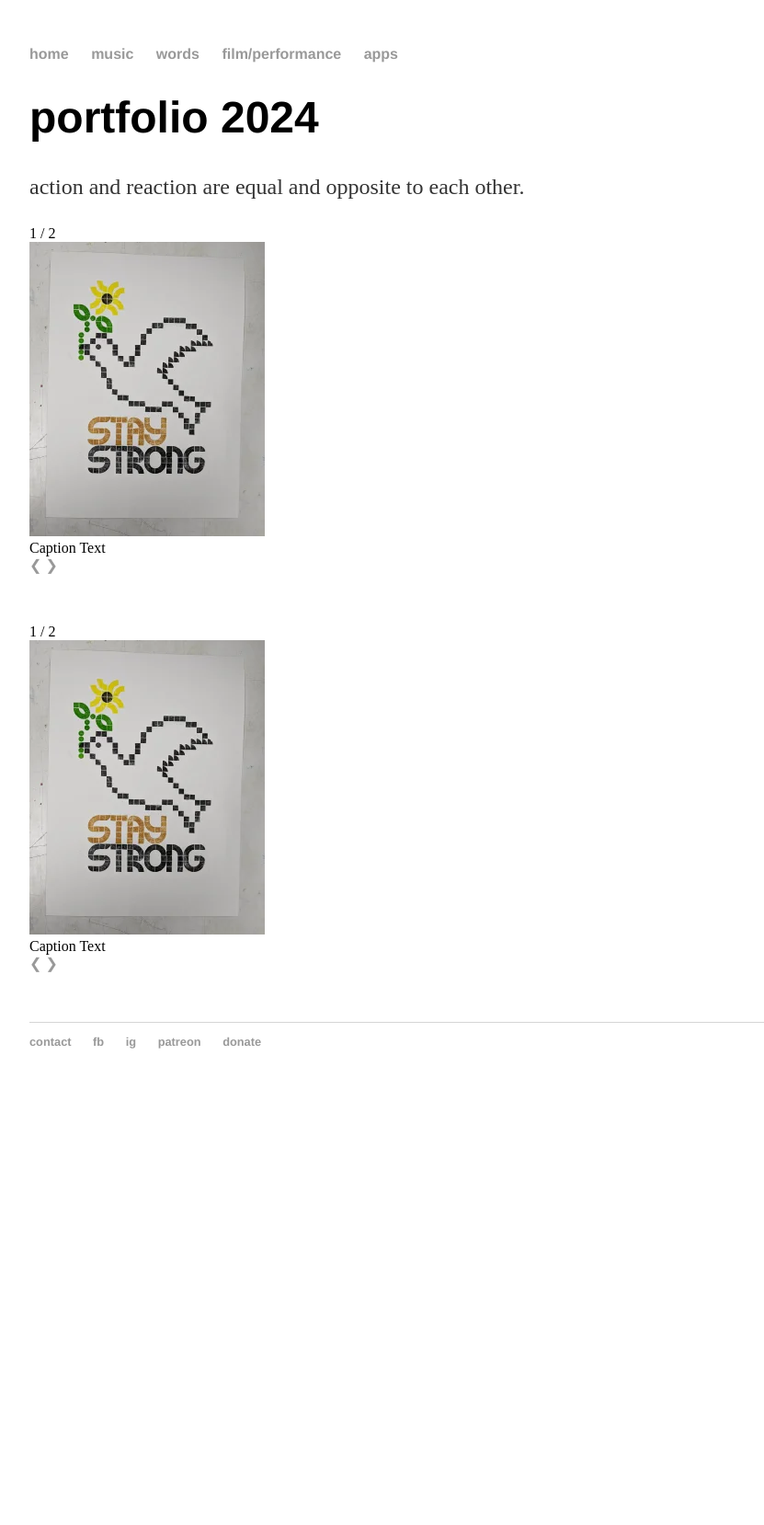
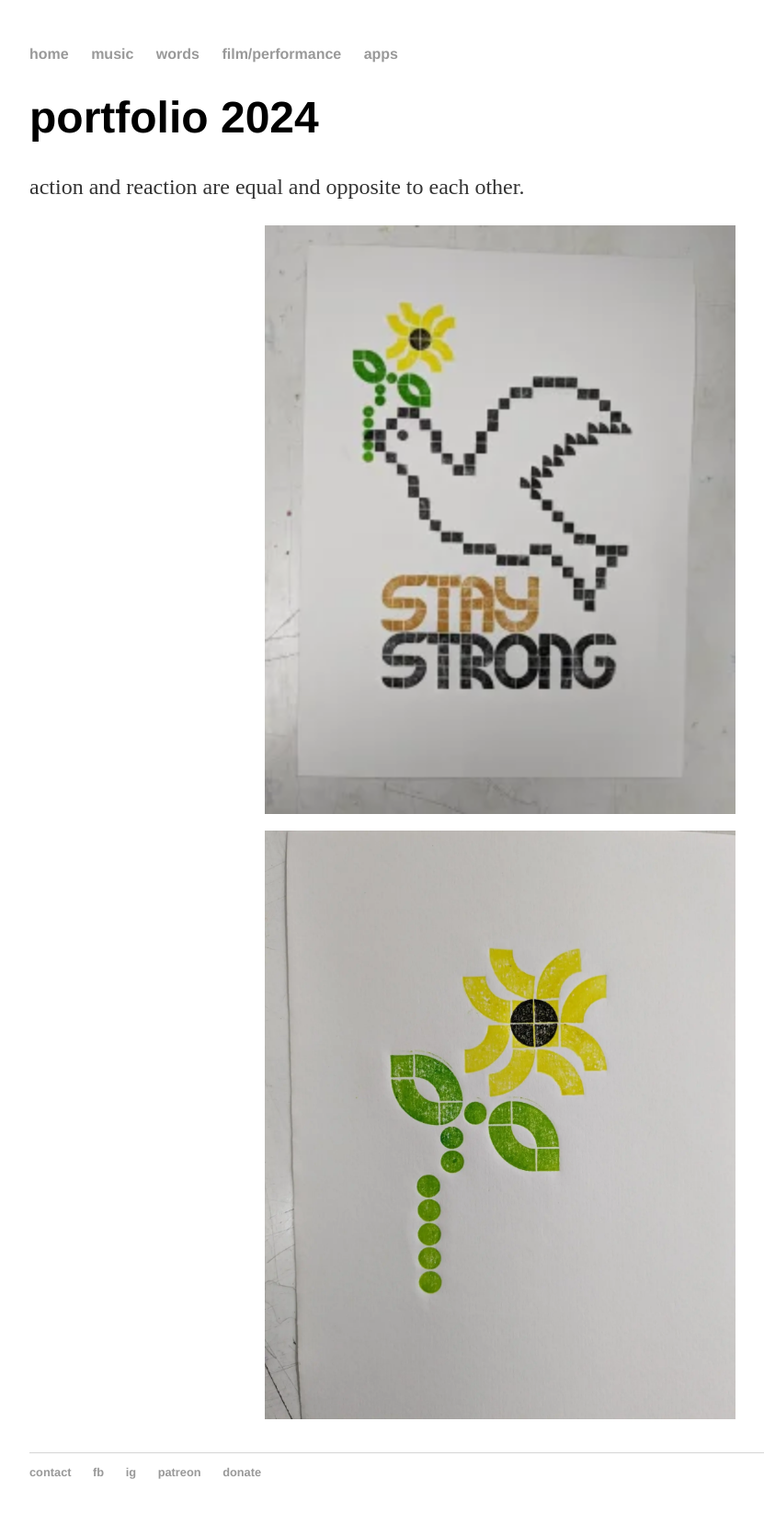
Before and after one commit to maksuihin/maksuihin.github.io, a Jekyll site: the page built from portfolio2024/index.html, in a window 1280 px wide. Shown: the whole page at 92% size, without its empty margins (96-927 px from the left). Built offline with Jekyll 4.4.1, drawn with Linux system fonts in a browser that asks for light colours; before the commit the page ends 1190 px from its top, so only the background shows below that.

Commit message:
Update index.html

```diff
--- a/portfolio2024/index.html
+++ b/portfolio2024/index.html
@@ -29,81 +29,10 @@ img {max-width:800px}
 
 
 
-<!-- Slideshow 1 -->
-<div class="slideshow-container">
-
-  <div class="mySlides1 fade">
-    <div class="numbertext">1 / 2</div>
-    <img src="MAK Sui-hin - Stay Strong (2024).jpg" style="height:80%">
-    <div class="text">Caption Text</div>
-  </div>
-
-  <div class="mySlides1 fade">
-    <div class="numbertext">2 / 2</div>
-    <img src="MAK Sui-hin - Stay Strong (2024) - detail.jpg" style="height:80%">
-    <div class="text">Caption Text</div>
-  </div>
-
-  <a class="prev" onclick="plusSlides(-1)">&#10094;</a>
-  <a class="next" onclick="plusSlides(1)">&#10095;</a>
-</div>
-<br>
-<div style="text-align:center">
-  <span class="dot" onclick="currentSlide(1)"></span>
-  <span class="dot" onclick="currentSlide(2)"></span>
-</div>
-
-<br>
-<br>
-
-<!-- Slideshow 2 -->
-<div class="slideshow-container">
-
-  <div class="mySlides2 fade">
-    <div class="numbertext">1 / 2</div>
-    <img src="MAK Sui-hin - Stay Strong (2024).jpg" style="height:80%">
-    <div class="text">Caption Text</div>
-  </div>
-
-  <div class="mySlides2 fade">
-    <div class="numbertext">2 / 2</div>
-    <img src="MAK Sui-hin - Stay Strong (2024) - detail.jpg" style="height:80%">
-    <div class="text">Caption Text</div>
-  </div>
-
-  <a class="prev" onclick="plusSlides(-1)">&#10094;</a>
-  <a class="next" onclick="plusSlides(1)">&#10095;</a>
-</div>
-<br>
-<div style="text-align:center">
-  <span class="dot" onclick="currentSlide(1)"></span>
-  <span class="dot" onclick="currentSlide(2)"></span>
-</div>
-
-<br>
-<br>
-
-<script type="text/javascript">
-let slideIndex = [1,1];
-let slideId = ["mySlides1", "mySlides2"]
-showSlides(1, 0);
-showSlides(1, 1);
-
-function plusSlides(n, no) {
-  showSlides(slideIndex[no] += n, no);
-}
-
-function showSlides(n, no) {
-  let i;
-  let x = document.getElementsByClassName(slideId[no]);
-  if (n > x.length) {slideIndex[no] = 1}
-  if (n < 1) {slideIndex[no] = x.length}
-  for (i = 0; i < x.length; i++) {
-     x[i].style.display = "none";
-  }
-  x[slideIndex[no]-1].style.display = "block";
-}
-</script>
+    <img src="MAK Sui-hin - Stay Strong (2024).jpg" style="height:80%" class="center" alt="Stay Strong lego relief print">
+			<br>
+    <img src="MAK Sui-hin - Stay Strong (2024) - detail.jpg" style="height:80%" class="center" alt="sunflower">
+    <br><br>
 
 <!-- <p>thank you.  hope you enjoyed it!</br></br>
 	<small>disclaimer
```
